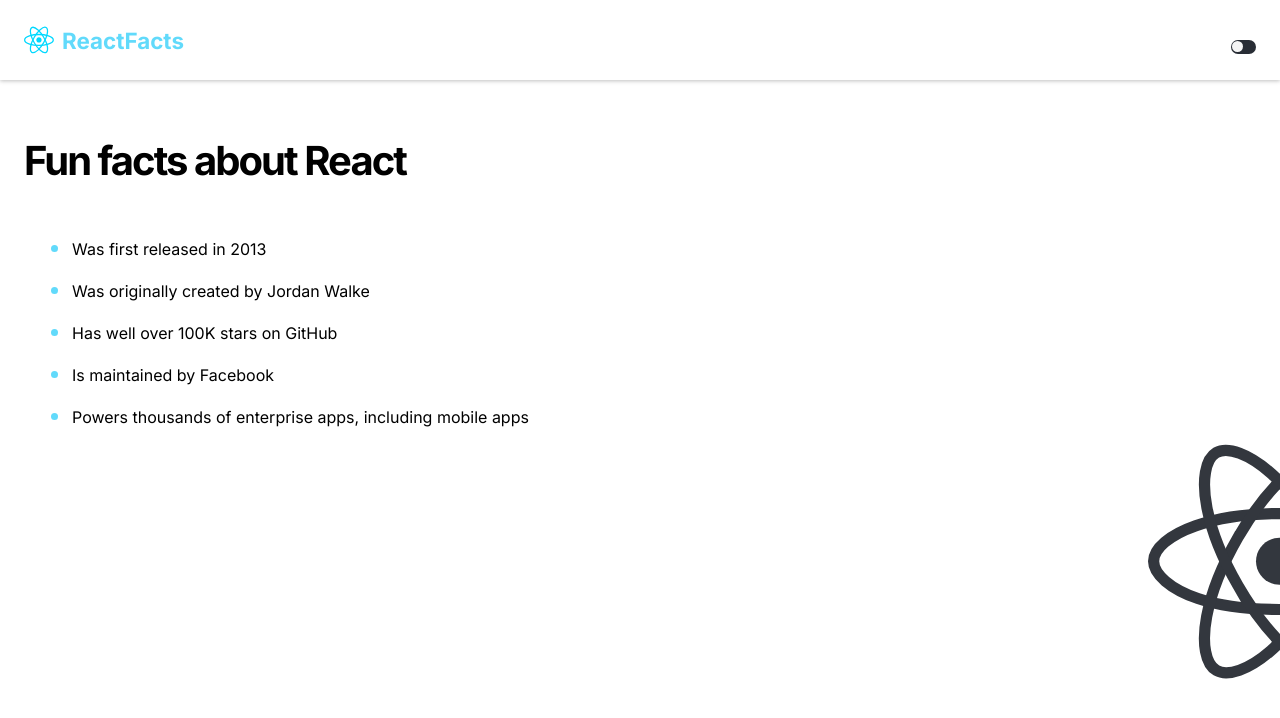
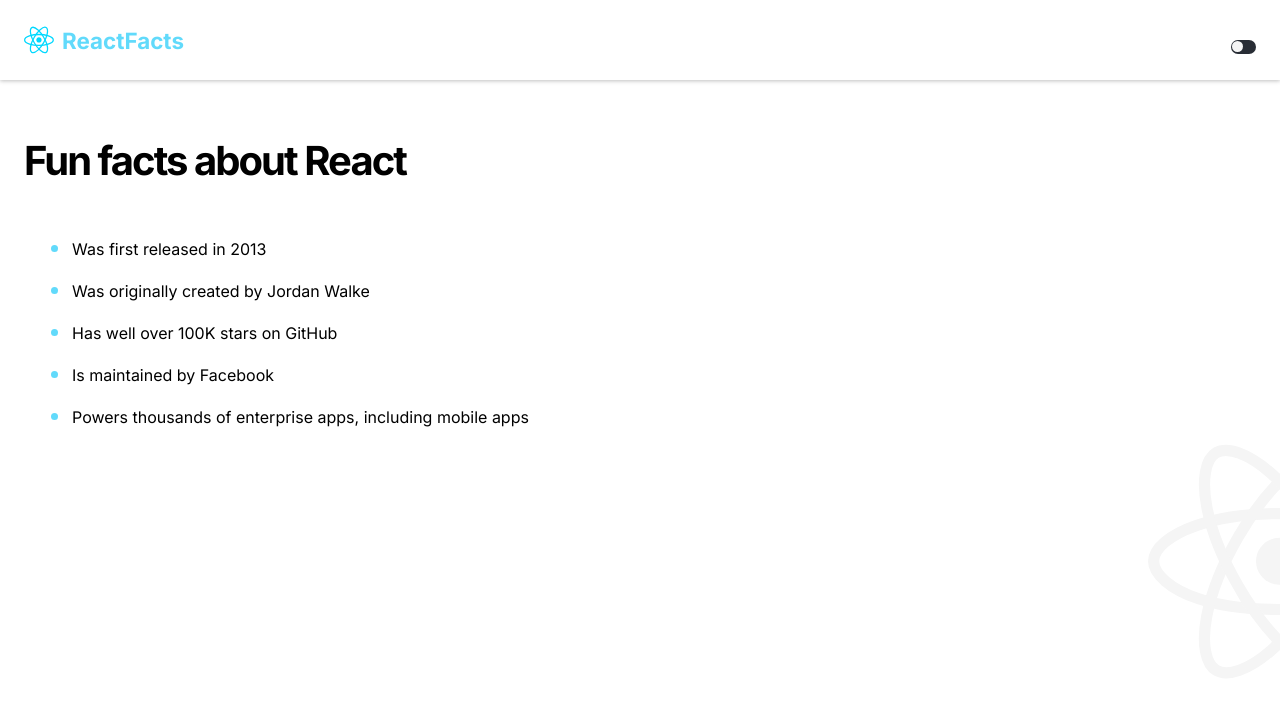
Before and after one commit to SGM-dev/react-facts, a React (Vite) app: page / in a window 1280 px wide. Shown: the top 718 px of the page. Built offline with nearby package versions, Linux system fonts and the light colour scheme.

Commit message:
add background image for light mode

```diff
--- a/style.css
+++ b/style.css
@@ -49,7 +49,7 @@ body {
 .main-container {
   padding: 3.5em 1.5em;
   height: 90vh;
-  background: url(/images/background.svg) no-repeat right 75%;
+  background: url(/images/background-light.svg) no-repeat right 75%;
 }
 
 .main-container.dark {
```
Also changed, not shown: images/background-light.svg (added).
